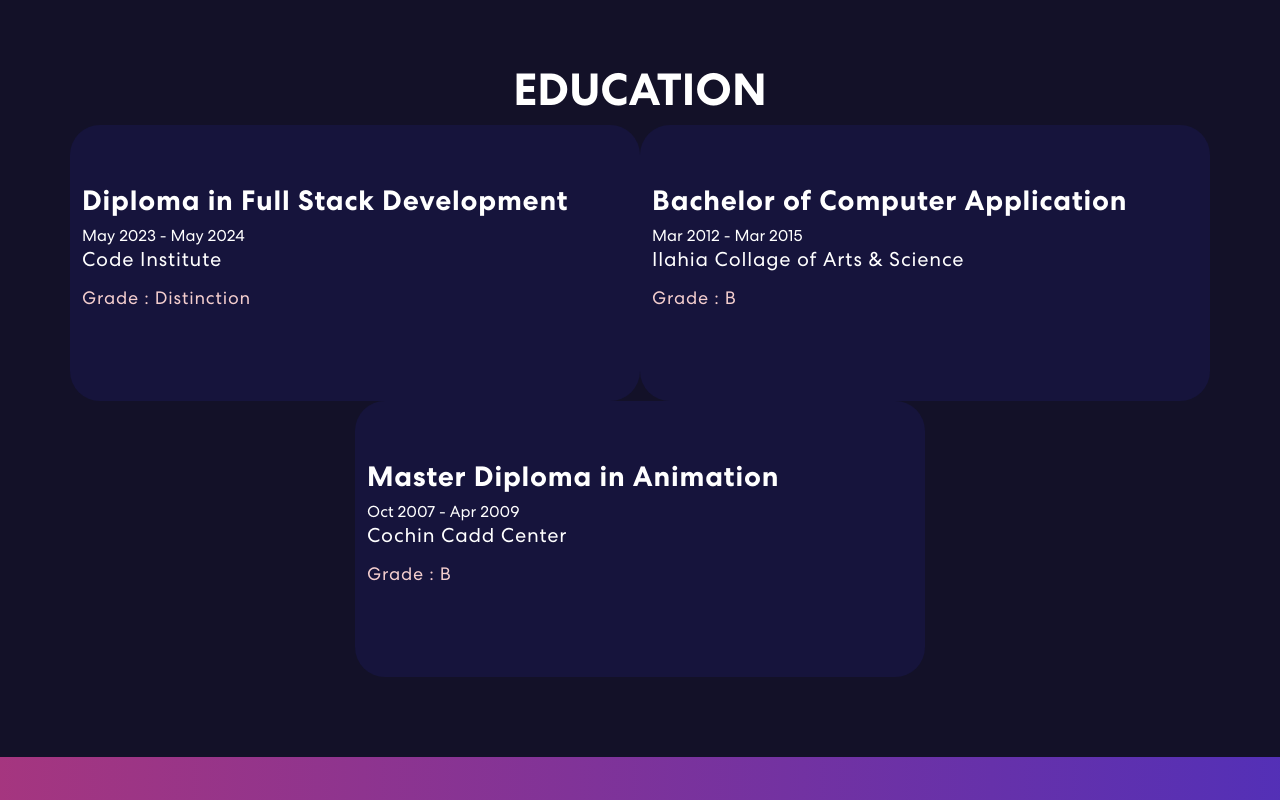
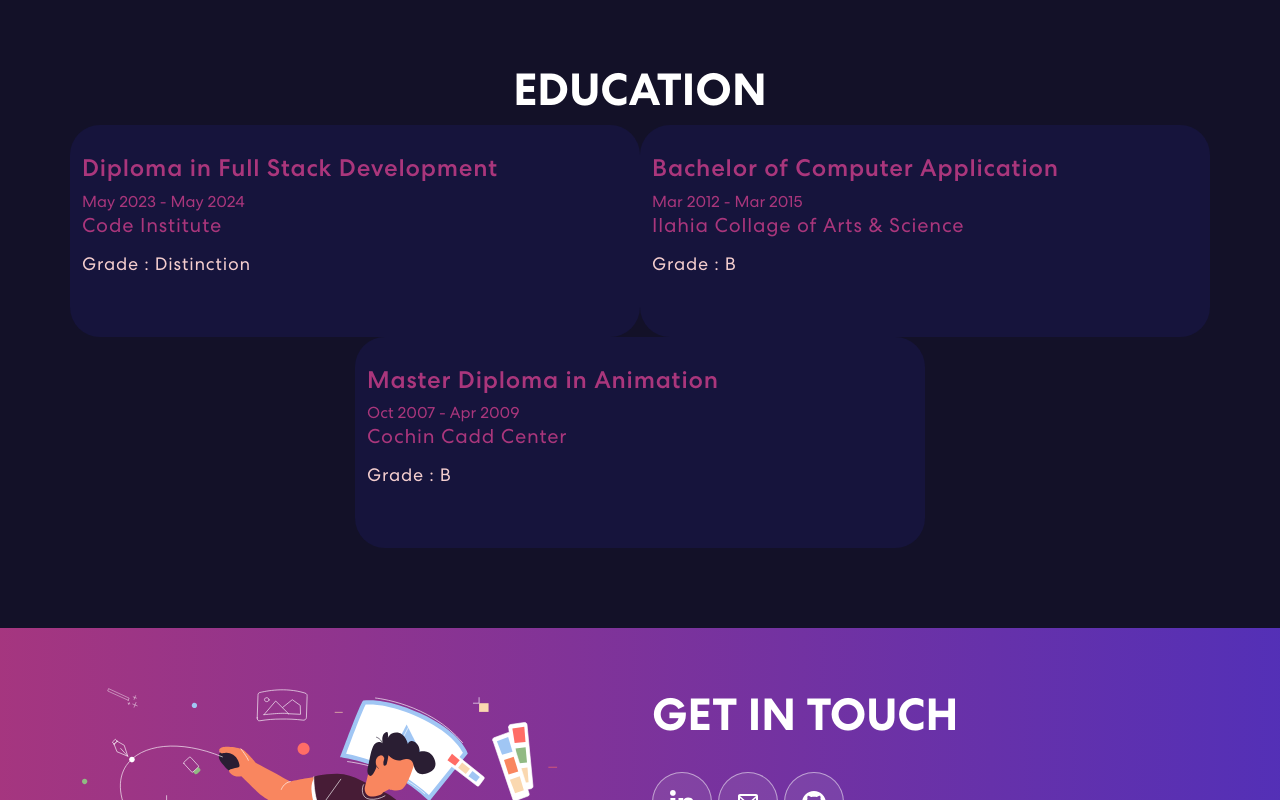
Before and after one commit to EbyChacko/portfolio_frontend, a React (Create React App) app: page / in a window 1280 px wide. Shown: the part 2540-3340 px from the top of the page. Built offline with nearby package versions, Linux system fonts and the light colour scheme.

Commit message:
add css to education card

```diff
--- a/src/App.css
+++ b/src/App.css
@@ -507,21 +507,23 @@ nav.navbar .navbar-toggler[aria-expanded="true"] .navbar-toggler-icon {
   background-color: #16143c;
   transition: background-color 0.3s ease;
   padding: 60px;
+  color: #AA367C;
+  padding: 30px;
 }
 
-.education-card:hover {
-  background-color: #25184d;
+.Education-card:hover {
+  background-color: #291a55;
 }
 
-.Education-card h4 {
-  font-size: 28px;
-  font-weight: 700;
+.education h4 {
+  font-size: 24px;
+  font-weight: 500;
   letter-spacing: 0.8px;
   line-height: 1.1em;
 }
 
 
-.Education-card h5 {
+.education h5 {
   font-size: 20px;
   font-weight: 400;
   letter-spacing: 0.8px;
--- a/src/components/Education.js
+++ b/src/components/Education.js
@@ -32,7 +32,7 @@ export const Education = () => {
                     <Col size={12}>
                         <div >
                             <h2>EDUCATION</h2>
-                            <Row className="row justify-content-center">
+                            <Row className="justify-content-center">
                                 {
                                 educations.map((education, index) => {
                                     return (
--- a/src/components/EducationCard.js
+++ b/src/components/EducationCard.js
@@ -2,7 +2,7 @@ import { Col } from "react-bootstrap";
 
 export const EducationCard = ({ cource, duration, institute, grade }) => {
   return (
-    <Col size={12} md={6} className="Education-card">
+    <Col size={12} xl={6} className="Education-card">
         <div className="">
           <h4>{cource}</h4>
           <span>{duration}</span>
```
